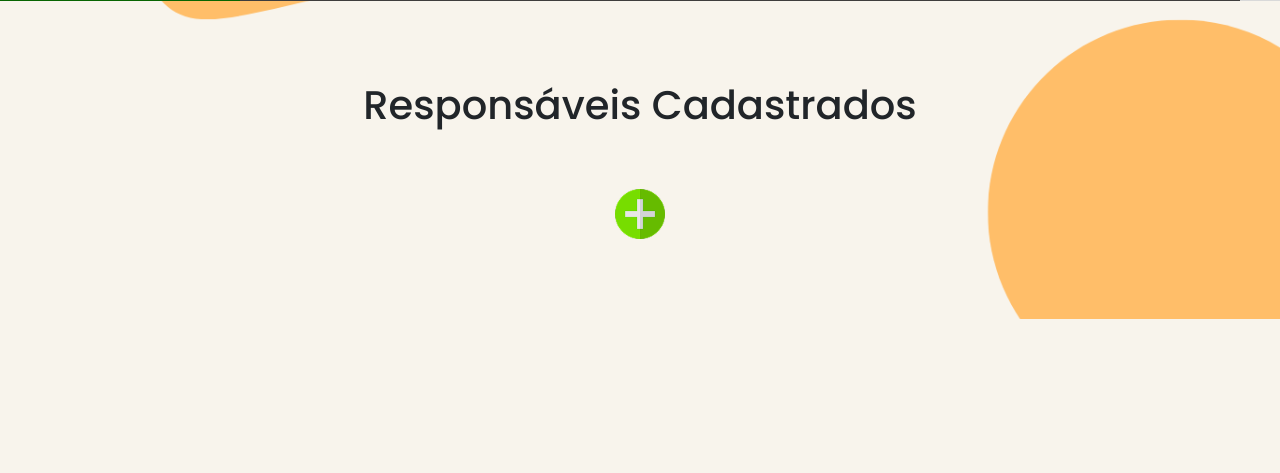
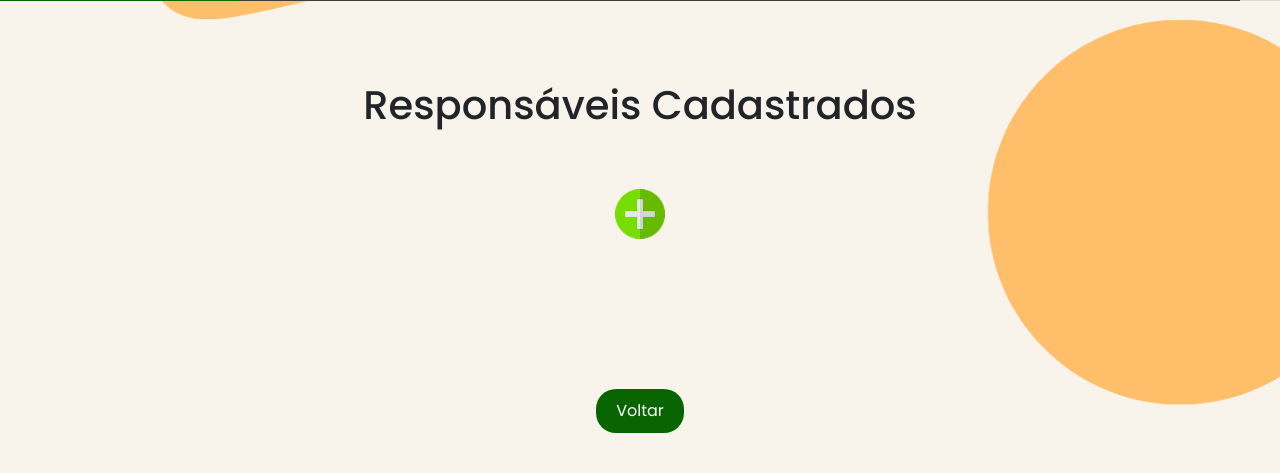
Before and after one commit to WitneyTailon/cadastro-aluno-responsavel, a PHP site: template CRUDphp/views/detalhesEstudante.php in a window 1280 px wide; the page is wider, and only the part inside the window is pictured. Shown: the part 513-986 px from the top of that part. Before the commit the page ends 832 px from the top of that part, so only its background shows below. Run offline with PHP 8.4, Linux system fonts and the light colour scheme; the template is opened without the code that fills it, so the values that code supplies are empty.

Commit message:
Update detalhesEstudante.php

```diff
--- a/CRUDphp/views/detalhesEstudante.php
+++ b/CRUDphp/views/detalhesEstudante.php
@@ -331,6 +331,9 @@
                     </button>
                 <?php endif; ?>
             </div>
+            <button class="voltar-btn">
+                <a href="router.php?rota=listar">Voltar</a>
+            </button>
         </section>
     </main>
 
```
